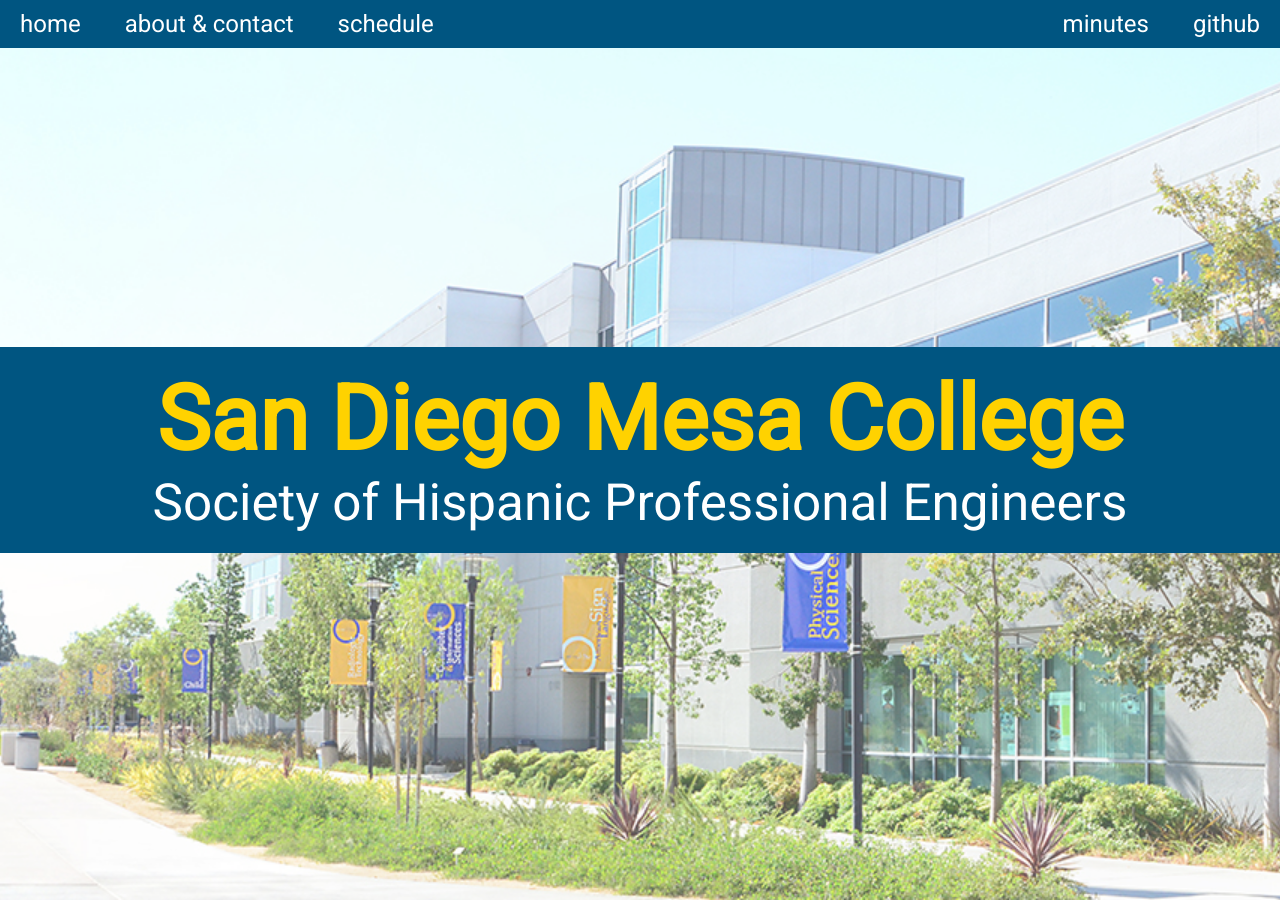
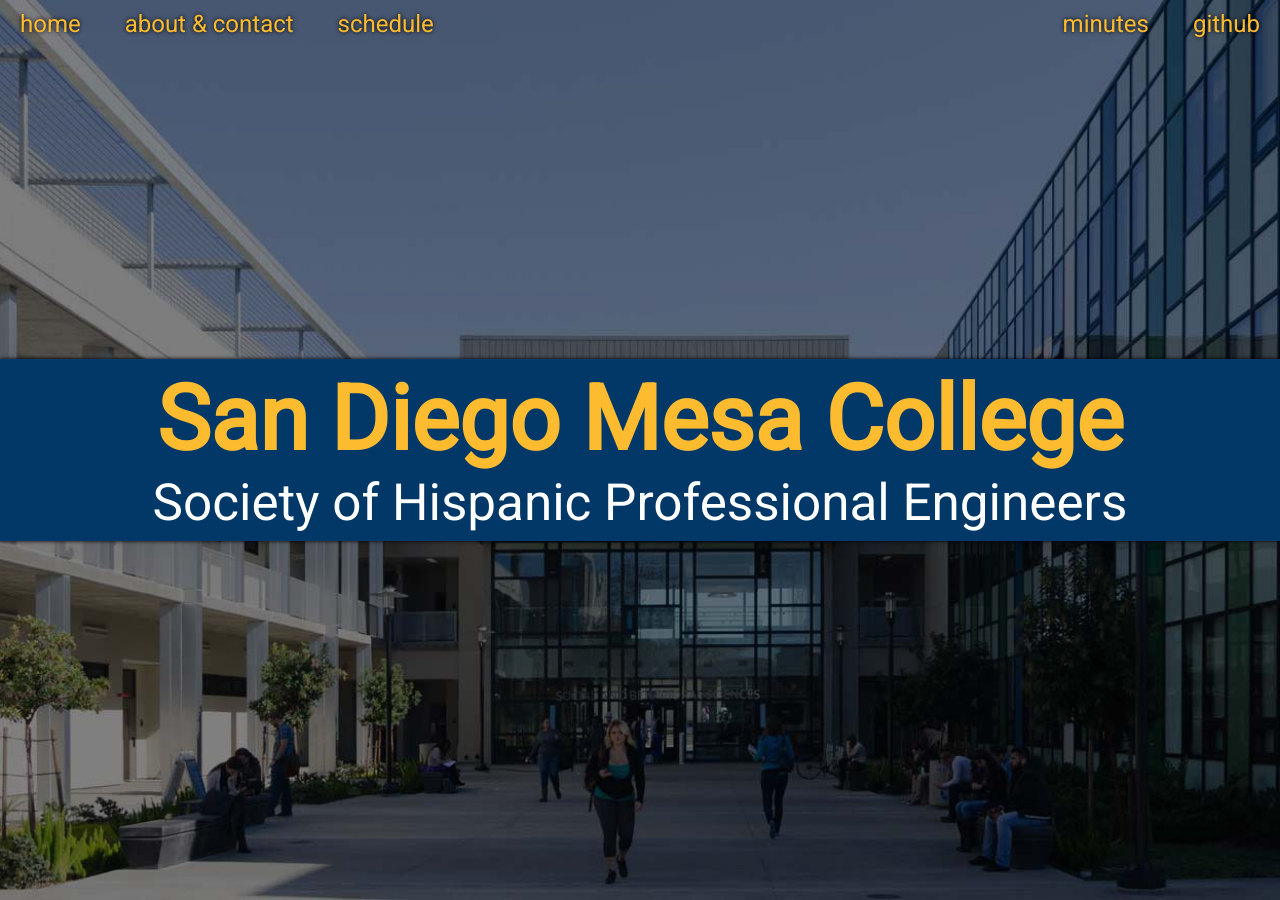
Before and after one commit to SweedJesus/Mesa-SD-SHPE.github.io, a Jekyll site: the page built from index.html, in a window 1280 px wide. Built offline with Jekyll 4.4.1, drawn with Linux system fonts in a browser that asks for light colours.

Commit message:
Change colors, background image, title padding

```diff
--- a/_sass/home-style.scss
+++ b/_sass/home-style.scss
@@ -1,9 +1,9 @@
 
-$color-a: #005581;
-$color-b: #ffd200;
+$color-a: #023867;
+$color-b: #fdbb30;
 
 $text-color-a: #fff;
-$link-color: #267cb9;
+$link-color: $color-b;
 $link-hover-color: #4199d8;
 
 html * {
@@ -13,7 +13,7 @@
 
 html, body {
   font-family: 'Roboto', sans-serif;
-  color: $text-color-a;
+  color: #fff;
   margin: 0;
   padding: 0;
 }
@@ -27,7 +27,7 @@
   z-index: -1;
   background-position: center center;
   background-size: cover;
-  opacity: 0.7;
+  //opacity: 0.7;
 }
 
 #title {
@@ -37,7 +37,8 @@
   top: 50%;
   transform: translateY(-50%);
   background-color: $color-a;
-  padding: 20px 0;
+  padding: 8px 0;
+  box-shadow: 0 0 4px black;
 
   h1 {
     text-align: center;
@@ -55,11 +56,11 @@
   width: 100%;
   height: 48px;
   margin-bottom: 24px;
-  background-color: $color-a;
 
   a {
-    color: $text-color-a;
+    color: $link-color;
     font-size: 24px;
+    text-shadow: 0 0 4px black;
 
     &:hover {
       color: $link-hover-color;
--- a/index.html
+++ b/index.html
@@ -11,7 +11,7 @@
 <body>
   {% include header.html %}
   <div>
-    <div id="background" style="background-image:url('{{ '/assets/img/hompage-banner1-2.jpg' | absolute_url }}')"></div>
+    <div id="background" style="background-image:url('{{ '/assets/img/poster-SBSB.jpg' | absolute_url }}')"></div>
       <!--<div id="gradient"></div>-->
       <div id="title">
       <h1>San Diego Mesa College</h1>
```
Also changed, not shown: assets/img/poster-SBSB.jpg (added).
